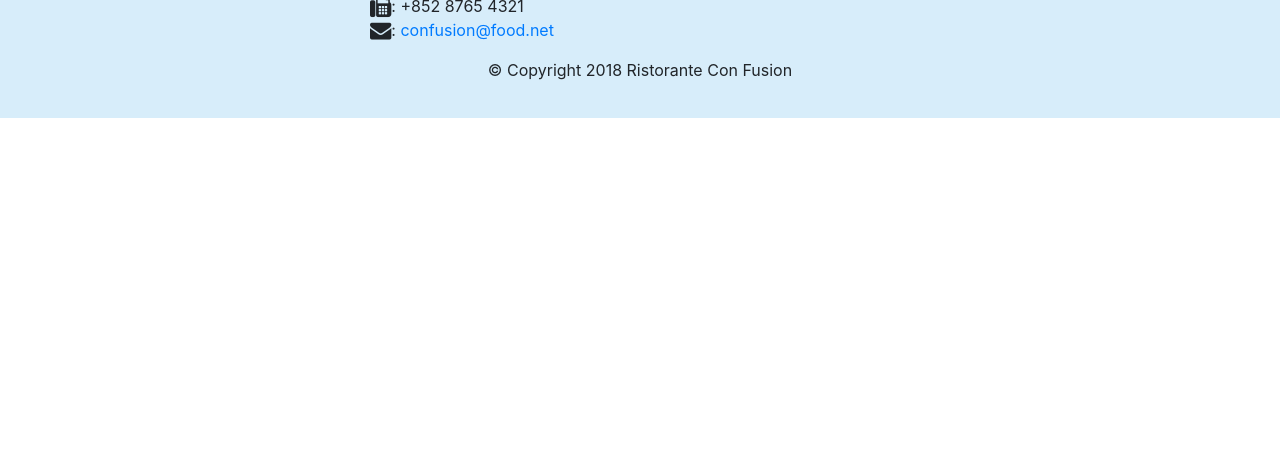
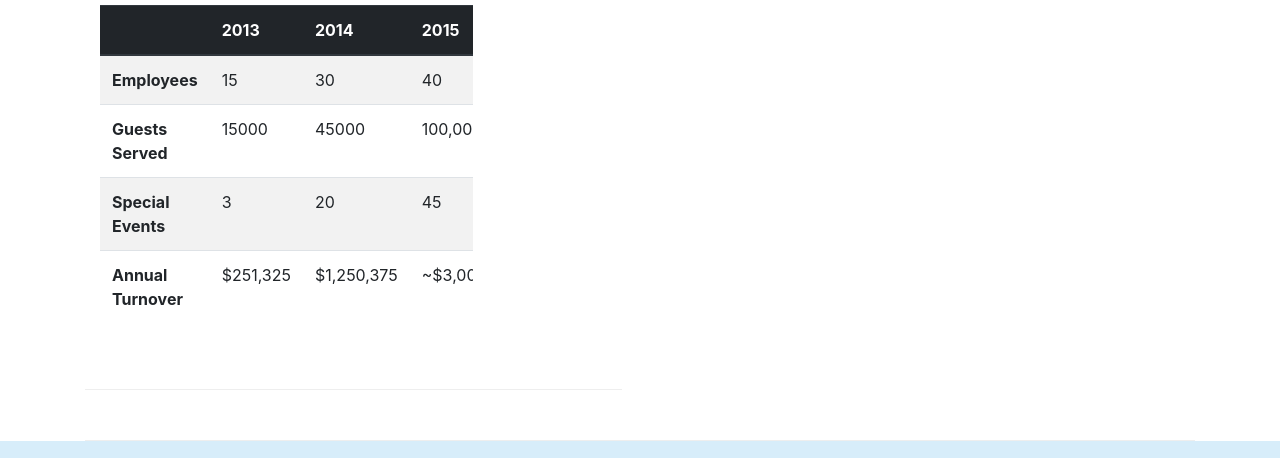
Before and after one commit to Abhinav-Vijay-Walunj/Projects, a website: page aboutus.html in a window 1280 px wide. Shown: the part 1765-2223 px from the top of the page. Before the commit the page ends 1883 px from the top, so only its background shows below. Drawn offline with nearby package versions, Linux system fonts and the light colour scheme.

Commit message:
Table and Cards

```diff
--- a/aboutus.html
+++ b/aboutus.html
@@ -74,6 +74,34 @@
                 <p>The restaurant traces its humble beginnings to <em>The Frying Pan</em>, a successful chain started by our CEO, Mr. Peter Pan, that featured for the first time the world's best cuisines in a pan.</p>
             </div>
             <div class="col col-sm">
+                <div class="card">
+                    <h3 class="card-header bg-primary text-white">Facts At a Glance</h3>
+                    <div class="card-body">
+                        <dl class="row">
+                            <dt class="col-6">Started</dt>
+                            <dd class="col-6">3 feb 2013</dd>
+                            <dt class="col-6">Major Stake Holder</dt>
+                            <dd class="col-6">HK Fine Foods Inc.</dd>
+                            <dt class="col-6">Last Year's Turnover</dt>
+                            <dd class="col-6">$1,250,375</dd>
+                            <dt class="col-6">Employees</dt>
+                            <dd class="col-6">40</dd>
+                        </dl>
+                    </div>
+
+                </div>
+                <div class="col-12">
+                    <div class="Card card-body bg-light">
+                        <blockquote class="blockquote">
+                            <p class="mb-0">You better cut the pizza in four pieces because I'm not hungry to eat six.</p>
+                            <footer class="blockquote-footer">Yogi Berra,
+                                <cite title="Source Title">The Wit and Wisdom of Yogi Berra,
+                                    P. Pepe, Diversion Books, 2014</cite>
+                            </footer>
+
+                        </blockquote>
+                    </div>
+                </div>
             </div>
         </div>
 
@@ -90,6 +118,52 @@
                 <h3>Alberto Somayya <small>Executive Chef</small></h3>
                 <p class="d-none d-sm-block">Award winning three-star Michelin chef with wide International experience having worked closely with whos-who in the culinary world, he specializes in creating mouthwatering Indo-Italian fusion experiences. He says, <em>Put together the cuisines from the two craziest cultures, and you get a winning hit! Amma Mia!</em></p>
             </div>
+            <div class="row row-content">
+                <div class="col-12 col-sm-9">
+                    <h2>Facts &amp;Figures</h2>
+                    <div class="table-responsive">
+                        <table class="table table-striped">
+                            <thead class="thead-dark">
+                                <tr>
+                                    <th>&nbsp;</th>
+                                    <th>2013</th>
+                                    <th>2014</th>
+                                    <th>2015</th>
+                                </tr>
+                            </thead>
+                            <tbody>
+                                <tr>
+                                    <th>Employees</th>
+                                    <td>15</td>
+                                    <td>30</td>
+                                    <td>40</td>
+                                </tr>
+                                <tr>
+                                    <th>Guests Served</th>
+                                    <td>15000</td>
+                                    <td>45000</td>
+                                    <td>100,000</td>
+                                </tr>
+                                <tr>
+                                    <th>Special Events</th>
+                                <td>3</td>
+                                <td>20</td>
+                                <td>45</td>
+                            </tr>
+                            <tr>
+                                <th>Annual Turnover</th>
+                                <td>$251,325</td>
+                                <td>$1,250,375</td>
+                                <td>~$3,000,000</td>
+                            </tr>
+                        </tbody>
+                    </table>
+                </div>
+
+                </div>
+                <div class="col-12 col-sm-3"></div>
+            </div>
+
        </div>
 
     </div>
```
